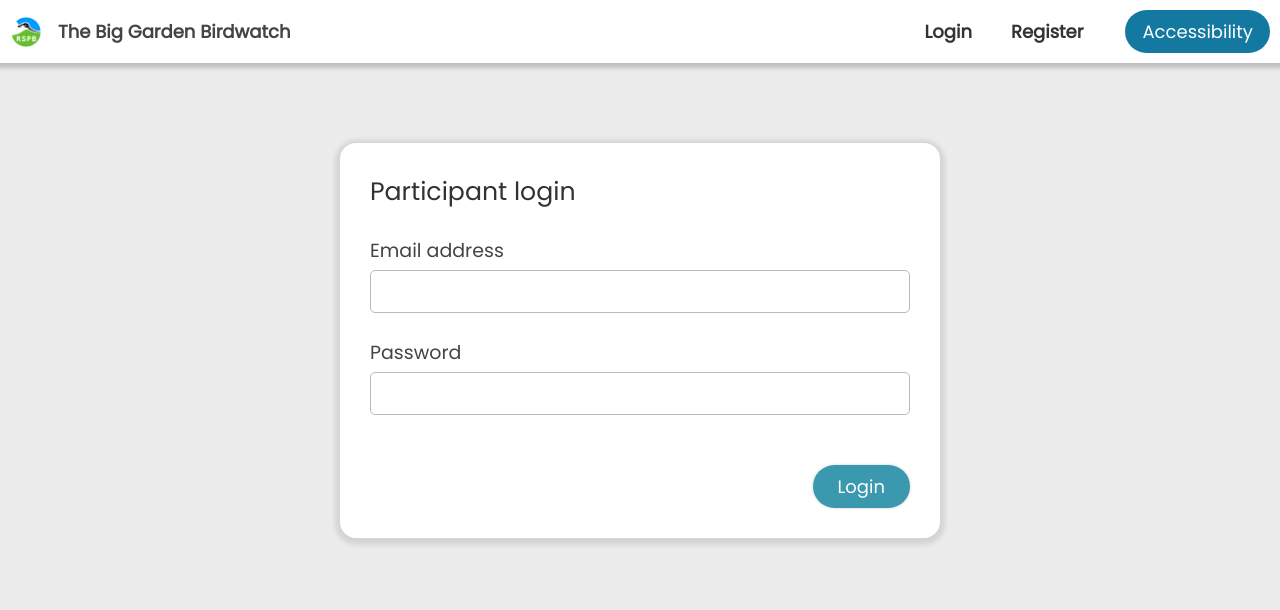
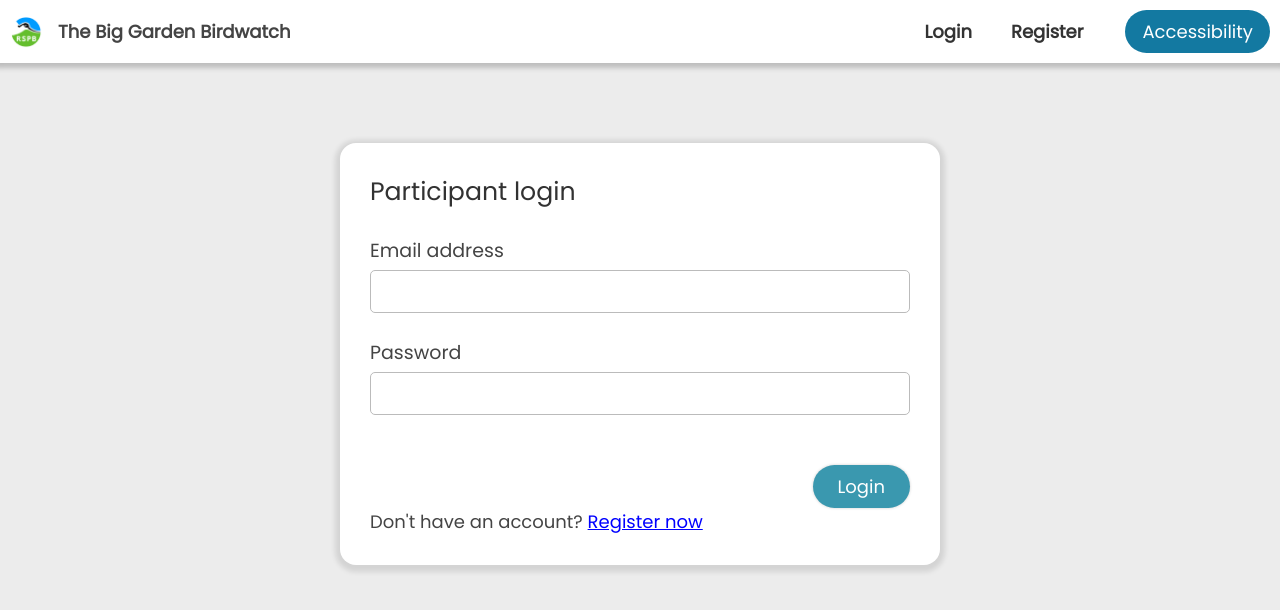
Before and after one commit to MarcusJenkins01/Big-Garden-Birdwatch, a React (Create React App) app: page /login in a window 1280 px wide. Shown: the top 610 px of the page. Built offline with nearby package versions, Linux system fonts and the light colour scheme.

Commit message:
"Don't have an account?" prompt on login page

```diff
--- a/src/views/loginPage.js
+++ b/src/views/loginPage.js
@@ -1,4 +1,4 @@
-import { useNavigate, useOutletContext } from "react-router-dom";
+import { useNavigate, useOutletContext, Link } from "react-router-dom";
 import { useState } from "react";
 import './loginPage.css';
 import './forms.css';
@@ -65,6 +65,9 @@
         <div className="formButtons">
           <button className="formSubmitButton" onClick={login}>Login</button>
         </div>
+        <div style={{color: "var(--text_dark)"}}>
+          Don't have an account? <Link style={{color: "var(--link_color)"}} to="/">Register now</Link>
+        </div>
       </div>
     </div>
   );
--- a/src/views/registerPage.js
+++ b/src/views/registerPage.js
@@ -228,7 +228,7 @@
           <button className="formSubmitButton" onClick={register}>Register</button>
         </div>
 
-        <div className="loginPrompt" style={{color: "var(--text_dark)"}}>
+        <div style={{color: "var(--text_dark)"}}>
           Already have an account? <Link style={{color: "var(--link_color)"}} to="/login">Login now</Link>
         </div>
       </div>
```
